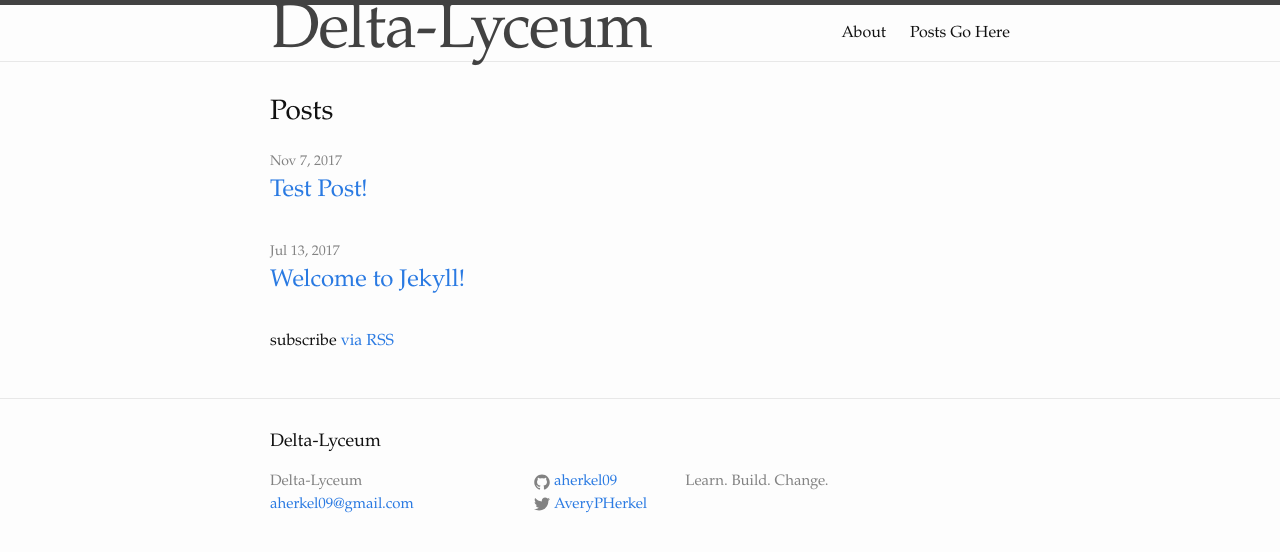
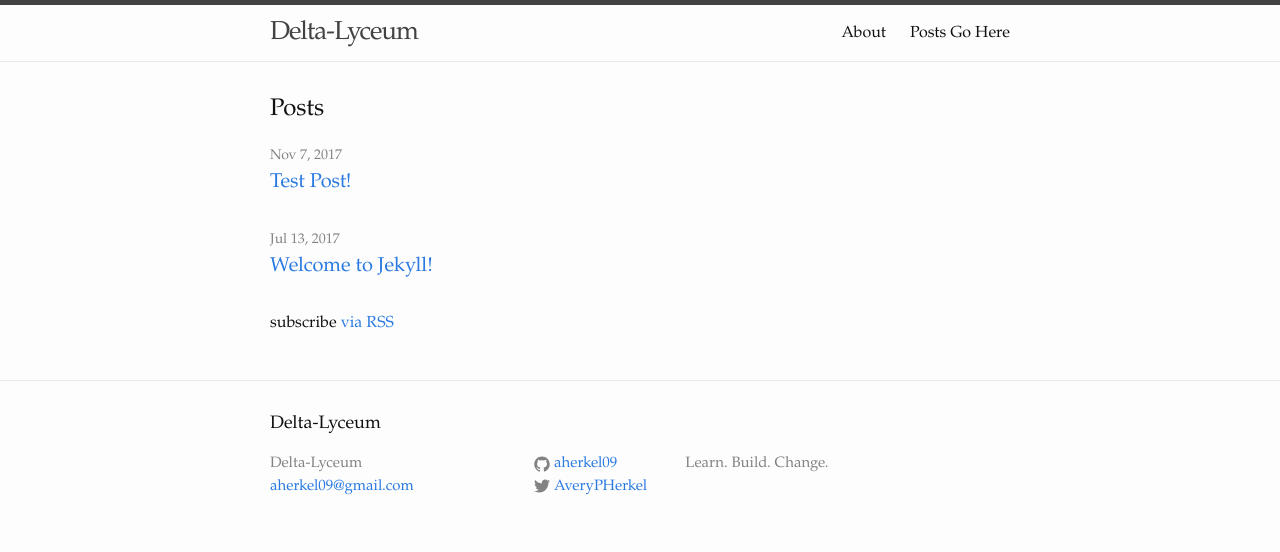
Before and after one commit to DeltaLyceum/aherkel09.github.io, a Jekyll site: the page built from index.html, in a window 1280 px wide. Shown: the top 552 px of the page. Built offline with Jekyll 4.4.1, drawn with Linux system fonts in a browser that asks for light colours.

Commit message:
Update _layout.scss

```diff
--- a/_sass/_layout.scss
+++ b/_sass/_layout.scss
@@ -11,7 +11,7 @@
 }
 
 .site-title {
-    font-size: 64px;
+    font-size: 26px;
     font-weight: 300;
     line-height: 56px;
     letter-spacing: -1px;
@@ -172,7 +172,7 @@
 }
 
 .page-heading {
-    font-size: 28px;
+    font-size: 24px;
 }
 
 .post-list {
@@ -191,7 +191,7 @@
 
 .post-link {
     display: block;
-    font-size: 24px;
+    font-size: 20px;
 }
 
 
@@ -204,12 +204,12 @@
 }
 
 .post-title {
-    font-size: 24px;
+    font-size: 20px;
     letter-spacing: -1px;
     line-height: 1;
 
     @include media-query($on-laptop) {
-        font-size: 36px;
+        font-size: 20px;
     }
 }
 
```
